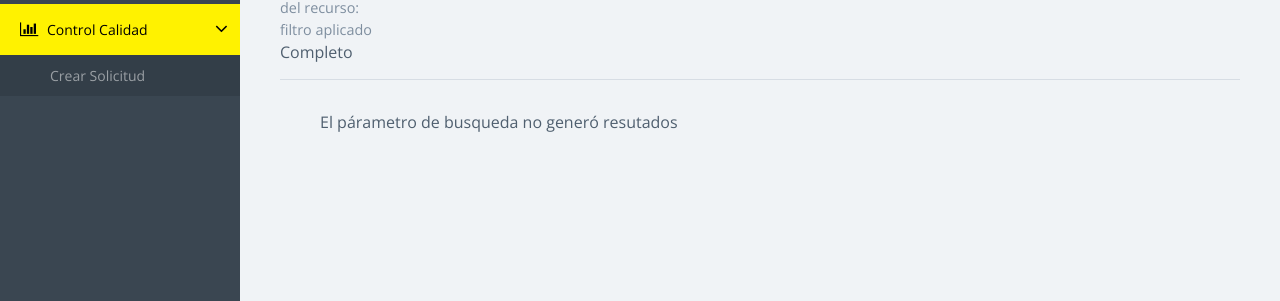
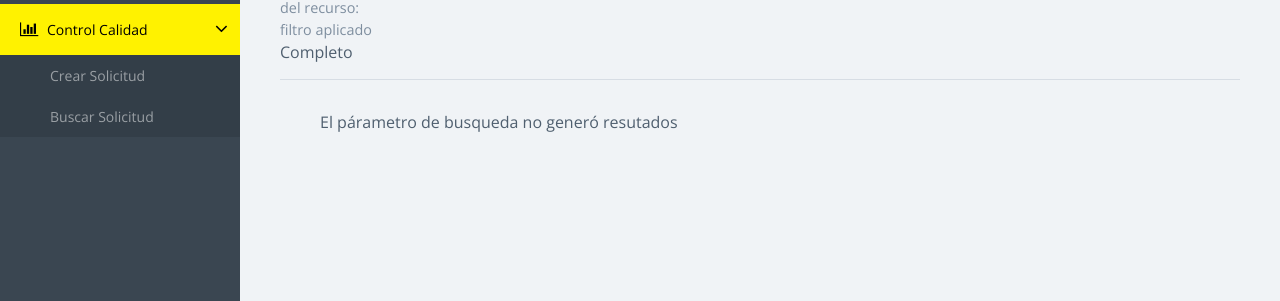
Before and after one commit to juniorportom/SGRED, a Django app: page /ListaControlCalidad/ in a window 1280 px wide. Shown: the part 270-571 px from the top of the page. Run offline with Django 3.2, Linux system fonts and the light colour scheme; data that the repository does not hold is empty; some libraries are stand-ins or nearby versions.

Commit message:
link on dashboard
se incluye vinculo en el dashboard

```diff
--- a/templates/dashboard/base.html
+++ b/templates/dashboard/base.html
@@ -253,6 +253,11 @@
                             <ul class="sidebar-nav">
                                 <li>
                                     <a href="{% url 'QueVideo:SolicitudControlCalidad' %}"> Crear Solicitud </a>
+                                </li>
+                            </ul>
+                             <ul class="sidebar-nav">
+                                <li>
+                                    <a href="{% url 'QueVideo:ListaControlCalidadCompleto' %}"> Buscar Solicitud </a>
                                 </li>
                             </ul>
                         </li>
```
